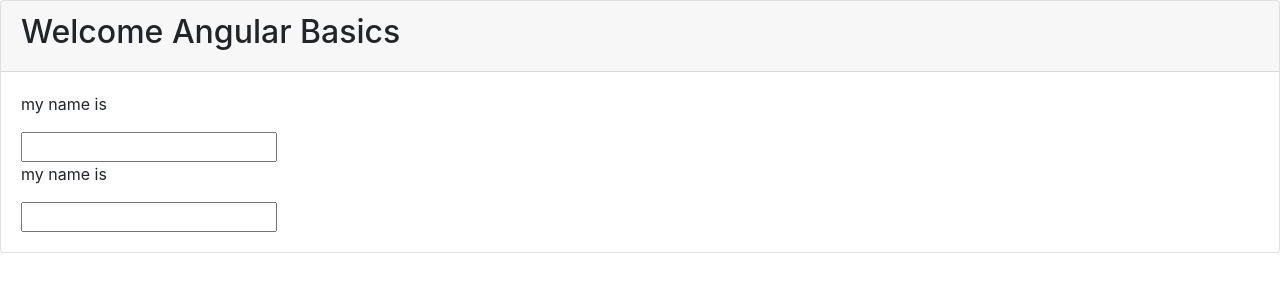
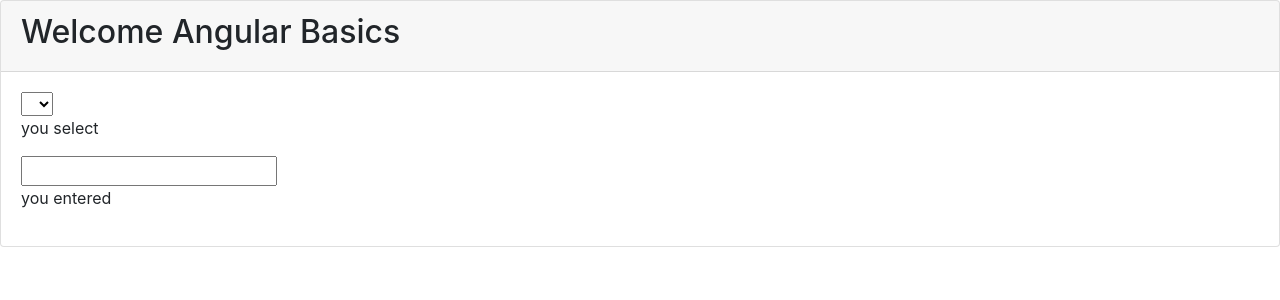
Before and after one commit to thamarais16/Angular_Test_Project, an Angular app: page / in a window 1280 px wide. Shown: the top 300 px of the page. Built offline with nearby package versions, Linux system fonts and the light colour scheme.

Commit message:
2 files modified

```diff
--- a/src/app/interpolation/interpolation.component.html
+++ b/src/app/interpolation/interpolation.component.html
@@ -43,11 +43,24 @@
     </table>
   </div>
 
+  <div class="card-body" style.display="{{'none'}}">
+    <input type="text" [value]="name" (input)="name = $any($event.target).value">
+    <p>you entered {{name}}</p>
+    <button on-click="name = ''; display()">clear value</button><br/><br/><br/>
+
+    <input type="text" [(ngModel)]="names"/>
+    <p>you entered {{names}}</p>
+    <button on-click="names = '';">clear value</button>
+  </div>
+
   <div class="card-body" style.display="{{'block'}}">
-    <p (click)="vals()" id="pTag">my name is {{name}}</p>
-    <input type="text" on-input="name = $any(vels).value" value="" #vels/>
+    <select type="text"  [ngModel]= "valss" (ngModelChange)="valss = $event" >
+      <option value="a">a</option>
+      <option value="b">b</option>
+    </select>
+     <p>you select {{valss}}</p>
 
-    <p>my name is {{names}}</p>
-    <input type="text" value="" on-input="dis($event)" #vels/>
+    <input type="text" ngModel (ngModelChange)="vals">
+    <p>you entered {{names}}</p>
+  </div>
 </div>
-</div>
--- a/src/app/interpolation/interpolation.component.ts
+++ b/src/app/interpolation/interpolation.component.ts
@@ -16,6 +16,7 @@
   closeLabel: string = "close";
   name: string ="";
   names: string ="";
+  valss: string = "";
 
   constructor(
    private _date: DatePipe,
@@ -33,12 +34,16 @@
   }
 
   dis(event: any): string{
-    return this.names = event.target.value;
+    return this.names = event;
   }
 
   vals(val?: any){
     document.getElementById("pTag").style.color = "red";
   }
 
+  display(){
+    alert(this.name);
+  }
+
 
 }
```
